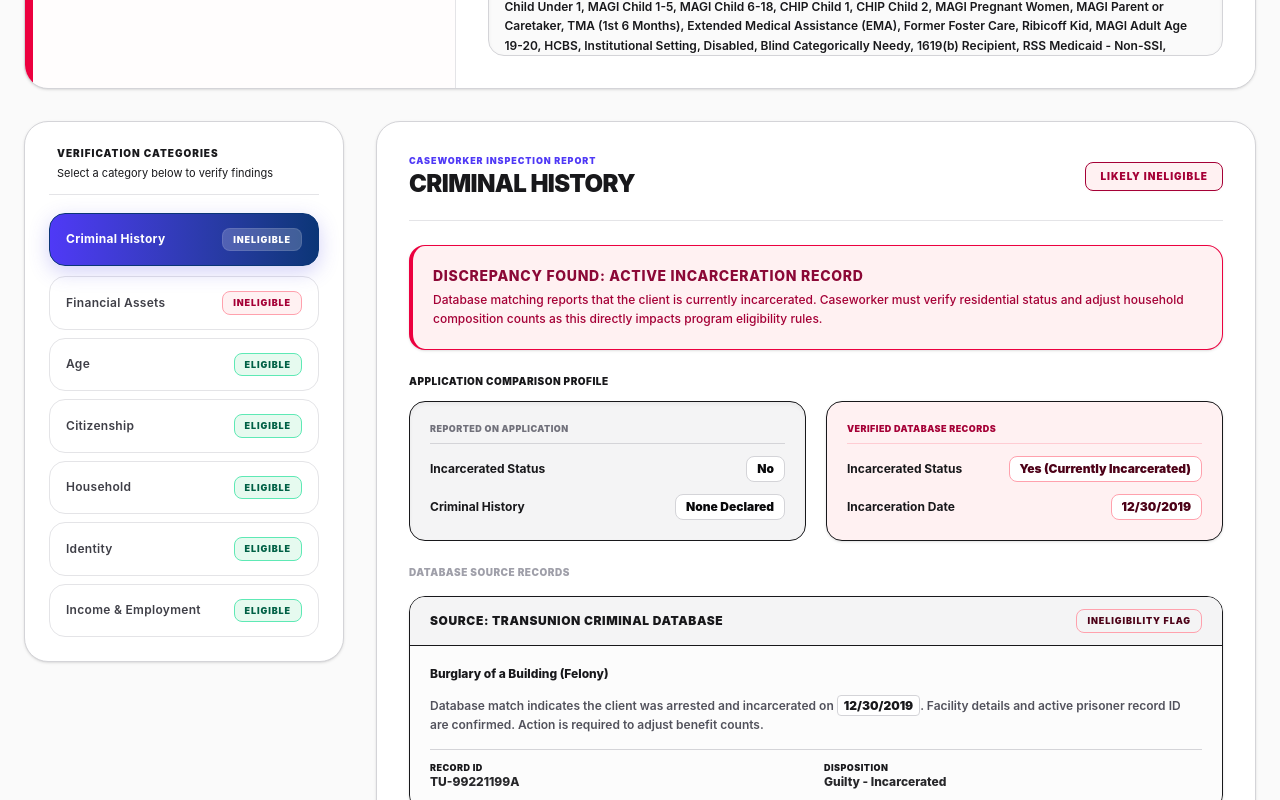
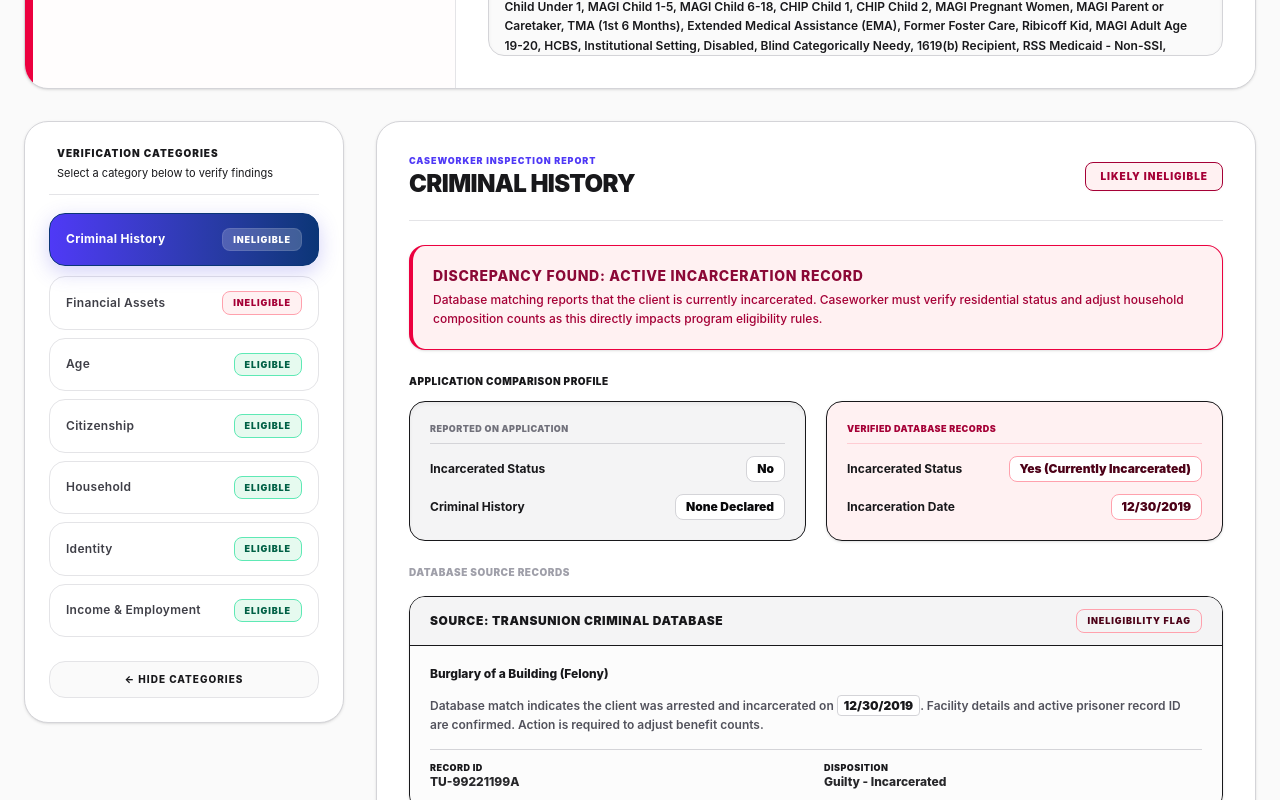
Before and after one commit to aluu001/PCGOneMCO, a React (Vite) app: page /task/1000000001 in a window 1280 px wide. Shown: the part 480-1280 px from the top of the page. Built offline with nearby package versions, Linux system fonts and the light colour scheme.

Commit message:
feat: make categories sidebar collapsible and sticky on case report page

```diff
--- a/src/pages/EligibilityReport.tsx
+++ b/src/pages/EligibilityReport.tsx
@@ -30,6 +30,7 @@ export default function EligibilityReport() {
   const { id } = useParams();
   const [activeTab, setActiveTab] = useState('criminal');
   const [caseStatus, setCaseStatus] = useState('Open');
+  const [sidebarCollapsed, setSidebarCollapsed] = useState(false);
 
   const activeCategory = categories.find(c => c.id === activeTab);
 
@@ -124,10 +125,12 @@ export default function EligibilityReport() {
       </div>
 
       {/* Main Two-Column Left-Nav / Detail Layout */}
-      <div className="flex flex-col md:flex-row items-stretch gap-8 w-full">
+      <div className="flex flex-col md:flex-row items-start gap-8 w-full relative">
 
         {/* Left Sidebar Navigation */}
-        <div className="w-full md:w-80 shrink-0 flex flex-col gap-5 bg-white p-6 rounded-3xl border border-zinc-300 shadow-sm h-fit">
+        {!sidebarCollapsed && (
+          <div className="w-full md:w-80 shrink-0 flex flex-col justify-between bg-white p-6 rounded-3xl border border-zinc-300 shadow-sm sticky top-24 z-10 gap-6 animate-in slide-in-from-left-4 duration-200">
+            <div className="flex flex-col gap-5">
               <div className="px-2 border-b border-zinc-200 pb-3">
                 <h3 className="text-[10px] font-black uppercase tracking-widest text-zinc-450">Verification Categories</h3>
                 <p className="text-[11px] text-zinc-505 mt-1">Select a category below to verify findings</p>
@@ -165,10 +168,32 @@ export default function EligibilityReport() {
               </div>
             </div>
 
+            {/* Sidebar Collapse Action */}
+            <button
+              type="button"
+              onClick={() => setSidebarCollapsed(true)}
+              className="bg-zinc-50 hover:bg-zinc-100 border border-zinc-200 hover:border-zinc-300 text-zinc-505 font-extrabold px-4 py-2.5 rounded-2xl text-[10px] uppercase tracking-widest text-center transition-all cursor-pointer"
+            >
+              &larr; Hide Categories
+            </button>
+          </div>
+        )}
+
         {/* Right Detail Pane */}
         <div className="flex-1 bg-white rounded-3xl border border-zinc-300 shadow-sm p-8 min-h-[550px] flex flex-col justify-between">
 
           <div className="flex flex-col gap-6">
+            {/* Collapse Toggle Trigger */}
+            {sidebarCollapsed && (
+              <button
+                type="button"
+                onClick={() => setSidebarCollapsed(false)}
+                className="bg-indigo-50 hover:bg-indigo-100/80 border border-indigo-200 text-indigo-705 font-extrabold px-4 py-2 rounded-xl text-[10px] uppercase tracking-widest w-fit mb-2 transition-all cursor-pointer"
+              >
+                &rarr; Show Categories Menu
+              </button>
+            )}
+
             {/* Detail Pane Header */}
             <div className="flex items-center justify-between border-b border-zinc-200 pb-5">
               <div className="flex flex-col">
```
Lines whose indentation alone changed are shown as unchanged.
